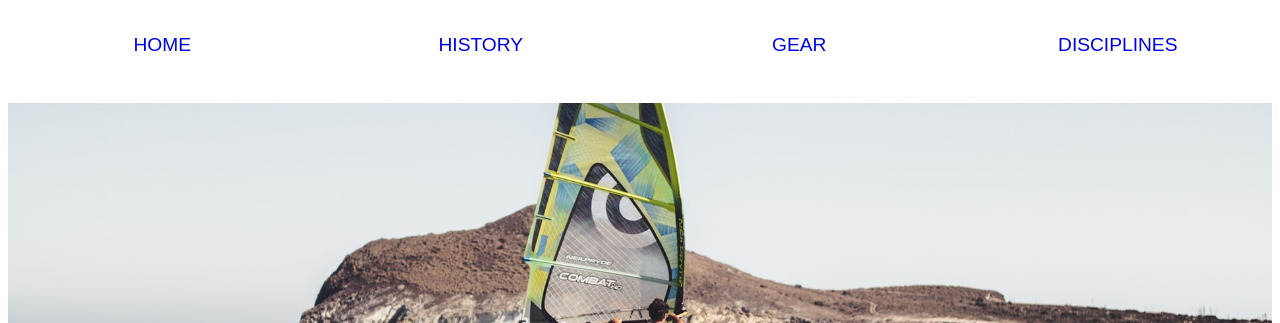
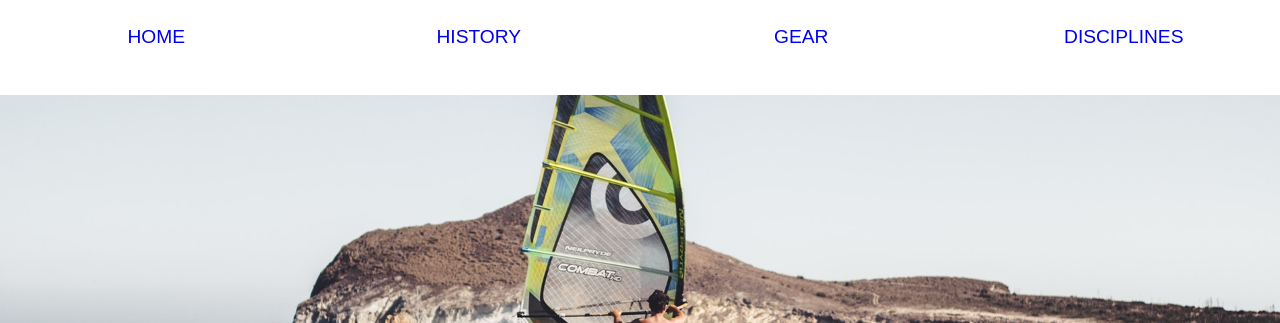
Before and after one commit to johannesgperez-zz/windsurf, a plain HTML site: page index.html in a window 1280 px wide. Shown: the top 323 px of the page. Drawn offline with Linux system fonts and the light colour scheme; a script that the page names is missing.

Commit message:
ahora el margen es 0

```diff
--- a/style.css
+++ b/style.css
@@ -14,7 +14,7 @@ html {
 
 body {
   background: #fff;
-  /* margin: 30px 50px; */
+  margin: 0;
   line-height: 1.4;
 }
 
```
